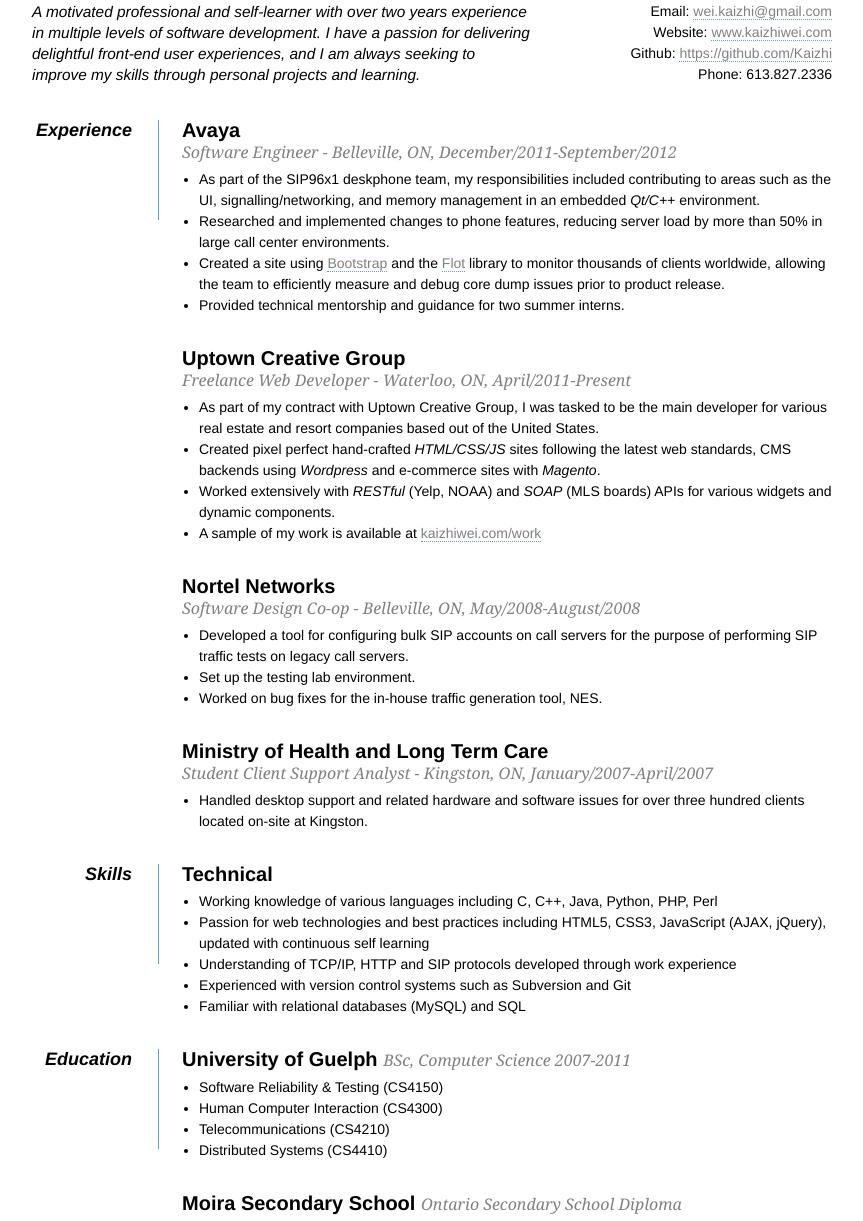
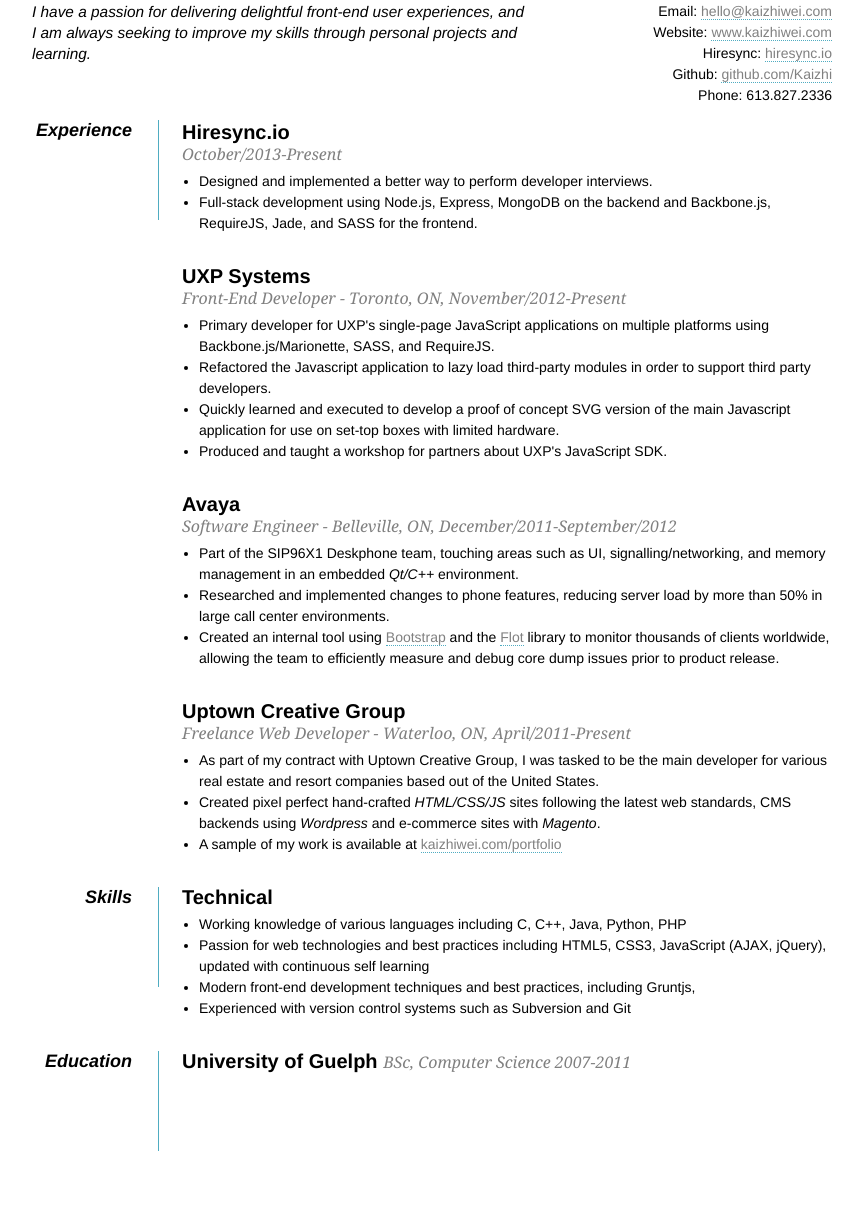
Before and after one commit to Kaizhi/resume, a plain HTML site: page resume.html in a window 1280 px wide. Shown: the part 60-1281 px from the top of the page, without its empty margins (208-1071 px from the left). After the commit the page ends 1211 px from the top, so only its background shows below. Drawn offline with Linux system fonts and the light colour scheme.

Commit message:
add new experience, WIP keep to one page when generating pdf

```diff
--- a/resume.html
+++ b/resume.html
@@ -1,84 +1,60 @@
 <!doctype html>
-
 <html lang="en">
-
 <head>
      <meta http-equiv="Content-Type" content="text/html; charset=utf-8"/>
-
      <title>Kaizhi Wei</title>
      <link rel="stylesheet" href="css/style.css">
      <link rel="shortcut icon" href="favicon.ico" type='image/x-icon'>
-     <style type="text/css">
-
-     </style>
 </head>
 
 <body>
     <div id="page-wrap">
-
-
-
         <div id="contact-info" class="vcard">
-
-
-            <h1 class="fn">Kaizhi Wei <span>Software Engineer & Freelance Web Developer</span>
+            <h1 class="fn">Kaizhi Wei <span>Front-End Developer, Creator of Hiresync</span>
             </h1>
-
-
             <p class="contact-left">
-                A motivated professional and self-learner with over <em>two</em> years experience in multiple levels of software development. I have a passion for delivering <em>delightful</em> front-end user experiences,
+                I have a passion for delivering <em>delightful</em> front-end user experiences,
                 and I am always seeking to improve my skills through personal projects and learning.
             </p>
-
             <p class="contact-right">
-                Email: <a class="email" href="mailto:wei.kaizhi@gmail.com">wei.kaizhi@gmail.com</a><br>
+                Email: <a class="email" href="mailto:hello@kaizhiwei.com">hello@kaizhiwei.com</a><br>
                 Website: <a class="website" href="http://www.kaizhiwei.com">www.kaizhiwei.com</a><br>
-                Github: <a class="website" href="https://github.com/Kaizhi">https://github.com/Kaizhi</a><br>
+                Hiresync: <a class="website" href="http://hiresync.io">hiresync.io</a><br>
+                Github: <a class="website" href="https://github.com/Kaizhi">github.com/Kaizhi</a><br>
                 Phone: <span class="tel">613.827.2336</span><br>
-
             </p>
         </div>
-
-
-
         <dl>
-
-
             <dt>Experience</dt>
             <dd>
+                <h2>Hiresync.io<br><span>October/2013-Present</span></h2>
+                <ul>
+                    <li>Designed and implemented a better way to perform developer interviews.</li>
+                    <li>Full-stack development using Node.js, Express, MongoDB on the backend and Backbone.js, RequireJS, Jade, and SASS for the frontend.</li>
+                </ul>
+
+                <h2>UXP Systems<br><span>Front-End Developer - Toronto, ON, November/2012-Present</span></h2>
+                <ul>
+                    <li>Primary developer for UXP's single-page JavaScript applications on multiple platforms using Backbone.js/Marionette, SASS, and RequireJS.</li>
+                    <li>Refactored the Javascript application to lazy load third-party modules in order to support third party developers.</li>
+                    <li>Quickly learned and executed to develop a proof of concept SVG version of the main Javascript application for use on set-top boxes with limited hardware.</li>
+                    <li>Produced and taught a workshop for partners about UXP's JavaScript SDK.</li>
+                </ul>
 
                 <h2>Avaya<br><span>Software Engineer - Belleville, ON, December/2011-September/2012</span></h2>
                 <ul>
-                    <li>As part of the SIP96x1 deskphone team, my responsibilities included contributing to areas such as the UI, signalling/networking, and memory management in an embedded <em>Qt/C++</em> environment.</li>
+                    <li>Part of the SIP96X1 Deskphone team, touching areas such as UI, signalling/networking, and memory management in an embedded <em>Qt/C++</em> environment.</li>
                     <li>Researched and implemented changes to phone features, reducing server load by more than 50% in large call center environments.</li>
-                    <li>Created a site using <a href="http://twitter.github.com/bootstrap/">Bootstrap</a> and the <a href="http://www.flotcharts.org/">Flot</a> library to
+                    <li>Created an internal tool using <a href="http://twitter.github.com/bootstrap/">Bootstrap</a> and the <a href="http://www.flotcharts.org/">Flot</a> library to
                     monitor thousands of clients worldwide, allowing the team to efficiently measure and debug core dump issues prior to product release.</li>
-                    <li>Provided technical mentorship and guidance for two summer interns.</li>
                 </ul>
 
-                <h2>Uptown Creative Group <br><span>Freelance Web Developer - Waterloo, ON, April/2011-Present</span></h2>
+                <h2>Uptown Creative Group<br><span>Freelance Web Developer - Waterloo, ON, April/2011-Present</span></h2>
                 <ul>
                     <li>As part of my contract with Uptown Creative Group, I was tasked to be the main developer for various real estate and resort companies based out of the United States.</li>
                     <li>Created pixel perfect hand-crafted <em>HTML/CSS/JS</em> sites following the latest web standards, CMS backends using <em>Wordpress</em> and e-commerce sites with <em>Magento</em>.</li>
-                    <li>Worked extensively with <em>RESTful</em> (Yelp, NOAA) and <em>SOAP</em> (MLS boards) APIs for various widgets and dynamic components.</li>
-                    <li>A sample of my work is available at <a href="http://www.kaizhiwei.com/work">kaizhiwei.com/work</a></li>
+                    <li>A sample of my work is available at <a href="http://www.kaizhiwei.com/portfolio">kaizhiwei.com/portfolio</a></li>
                 </ul>
-
-                <h2>Nortel Networks <br><span>Software Design Co-op - Belleville, ON, May/2008-August/2008</span></h2>
-                <ul>
-                    <li>Developed a tool for configuring bulk SIP accounts on call servers for the purpose of performing SIP traffic tests on legacy call servers.</li>
-                    <li>Set up the testing lab environment.</li>
-                    <li>Worked on bug fixes for the in-house traffic generation tool, NES.</li>
-                </ul>
-
-
-                <h2>Ministry of Health and Long Term Care<br><span>Student Client Support Analyst - Kingston, ON, January/2007-April/2007</span></h2>
-                <ul>
-                    <li>Handled desktop support and related hardware and software issues for over three hundred clients located on-site at Kingston.</li>
-                </ul>
-
-
-
             </dd>
 
             <dd class="clear"></dd>
@@ -87,38 +63,22 @@
             <dd>
                 <h2>Technical</h2>
                 <ul>
-                    <li>Working knowledge of various languages including C, C++, Java, Python, PHP, Perl</li>
+                    <li>Working knowledge of various languages including C, C++, Java, Python, PHP</li>
                     <li>Passion for web technologies and best practices including HTML5, CSS3, JavaScript (AJAX, jQuery), updated with continuous self learning</li>
-                    <li>Understanding of TCP/IP, HTTP and SIP protocols developed through work experience</li>
+                    <li>Modern front-end development techniques and best practices, including Gruntjs, </li>
                     <li>Experienced with version control systems such as Subversion and Git</li>
-                    <li>Familiar with relational databases (MySQL) and SQL</li>
                 </ul>
 
             </dd>
-
-
 
             <dd class="clear"></dd>
 
             <dt>Education</dt>
             <dd>
                 <h2>University of Guelph <span>BSc, Computer Science 2007-2011</span></h2>
-                <ul>
-                    <li>Software Reliability &amp; Testing (CS4150)</li>
-                    <li>Human Computer Interaction (CS4300)</li>
-                    <li>Telecommunications (CS4210)</li>
-                    <li>Distributed Systems (CS4410)</li>
-                </ul>
-                <p></p>
-                <h2>Moira Secondary School <span>Ontario Secondary School Diploma</span></h2>
-
             </dd>
-
             <dd class="clear"></dd>
         </dl>
-
     </div>
-
 </body>
-
 </html>
```
